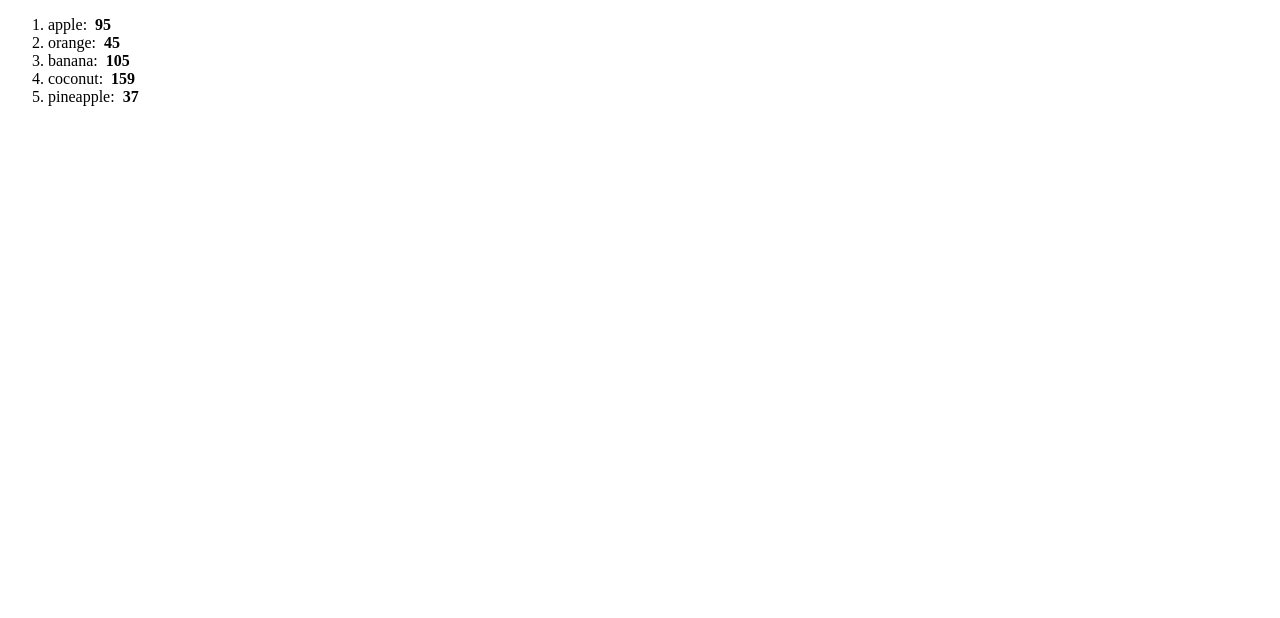
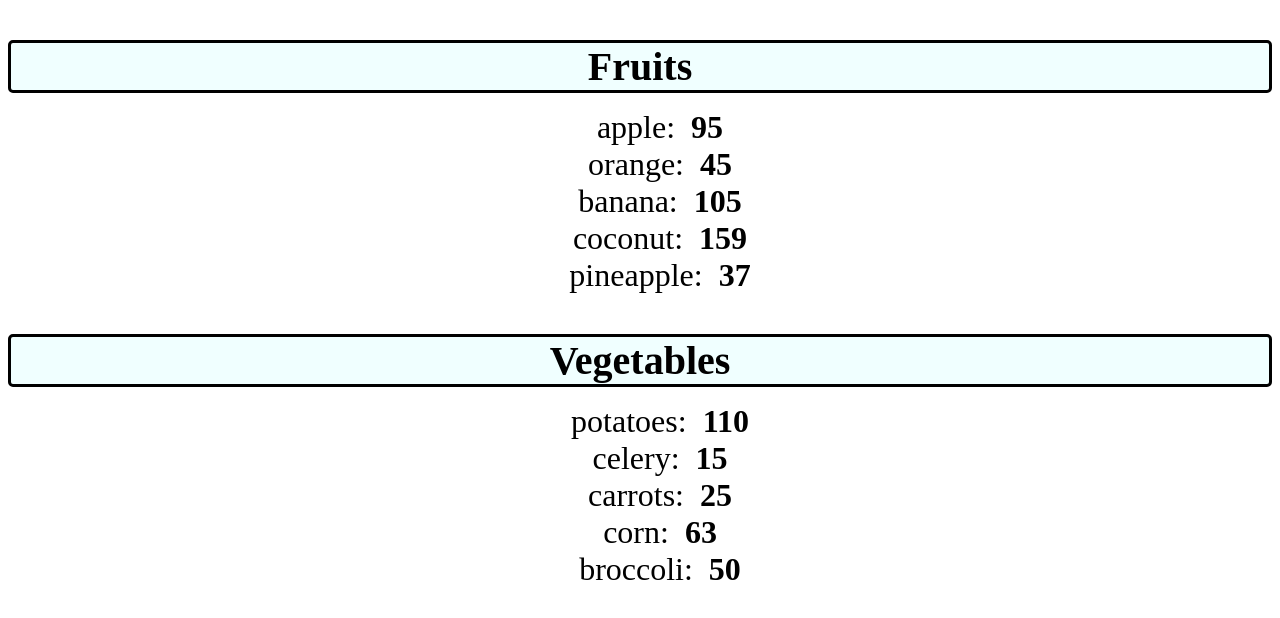
Before and after one commit to megumi-seki/react-full-course, a React (Vite) app: page / in a window 1280 px wide. Shown: the top 618 px of the page. Built offline with nearby package versions, Linux system fonts and the light colour scheme.

Commit message:
learn render lists 2

```diff
--- a/src/App.jsx
+++ b/src/App.jsx
@@ -1,7 +1,28 @@
 import List from "./List"
 
 function App() {
-  return(<List/>)
+
+  const fruits = [
+    {id: 1, name: "apple", calories: "95"},
+    {id: 2, name: "orange", calories: 45},
+    {id: 3, name: "banana", calories: 105},
+    {id: 4, name: "coconut", calories: 159},
+    {id: 5, name: "pineapple", calories: 37},
+  ];
+
+  const vegetables = [
+    {id: 6, name: "potatoes", calories: 110},
+    {id: 7, name: "celery", calories: 15},
+    {id: 8, name: "carrots", calories: 25},
+    {id: 9, name: "corn", calories: 63},
+    {id: 10, name: "broccoli", calories: 50},
+  ];
+
+  return(
+    <>
+      {fruits.length > 0 ? <List items={fruits} category="Fruits"/> : null}
+      {vegetables.length > 0 && <List items={vegetables} category="Vegetables"/>}
+    </>)
 }
 
 export default App
--- a/src/List.jsx
+++ b/src/List.jsx
@@ -1,25 +1,21 @@
-function List() {
+import PropTypes from "prop-types"
 
-    const fruits = [
-        {id: 1, name: "apple", calories: 95},
-        {id: 2, name: "orange", calories: 45},
-        {id: 3, name: "banana", calories: 105},
-        {id: 4, name: "coconut", calories: 159},
-        {id: 5, name: "pineapple", calories: 37},
-    ];
+function List({category = "Category", items = []}) {
 
-    // fruits.sort((a, b) => a.name.localeCompare(b.name)) //ALPHABETICAL
-    // fruits.sort((a, b) => b.name.localeCompare(a.name))  //REVERSE ALPHABETICAL
-    // fruits.sort((a, b) => a.calories - b.calories); // NUMERIC
-    // fruits.sort((a, b) => b.calories - a.calories) // REVERSE NUMERIC
+    const listItems = items.map(item => <li key={item.id}>
+                                                {item.name}: &nbsp;
+                                                <b>{item.calories}</b></li>)
+    return(
+        <>
+            <h3 className="list-category">{category}</h3>
+            <ol className="list-items">{listItems}</ol>
+        </>
+        )
+}
 
-    // const lowCalFruits = fruits.filter(fruit => fruit.calories < 100);
-    // const highCalFruits = fruits.filter(fruit => fruit.calories >= 100);
-
-    const listItems = fruits.map(fruit => <li key={fruit.id}>
-                                                {fruit.name}: &nbsp;
-                                                <b>{fruit.calories}</b></li>)
-    return(<ol>{listItems}</ol>)
+List.PropTypes = {
+    category: PropTypes.string,
+    items: PropTypes.arrayOf(PropTypes.shape({ id: PropTypes.number, name: PropTypes.string, category: PropTypes.number}))
 }
 
 export default List
--- a/src/index.css
+++ b/src/index.css
@@ -1,17 +1,23 @@
-.welcome-message {
+.list-category {
   font-size: 2.5em;
-  background-color: hsl(120, 100%, 42%);
-  color: white;
-  padding: 10px;
+  font-weight: bold;
+  color: black;
+  margin-bottom: 10px;
+  text-align: center;
+  border: 3px solid;
   border-radius: 5px;
+  background-color: azure;
+}
+
+.list-items li {
+  font-size: 2em;
+  list-style: none;
+  color: black;
+  text-align: center;
   margin: 0;
 }
 
-.login-prompt {
-  font-size: 2.5em;
-  background-color: hsl(0, 100%, 42%);
-  color: white;
-  padding: 10px;
-  border-radius: 5px;
-  margin: 0;
+.list-items li:hover {
+  color: rgb(81, 82, 81);
+  cursor: pointer
 }
```
